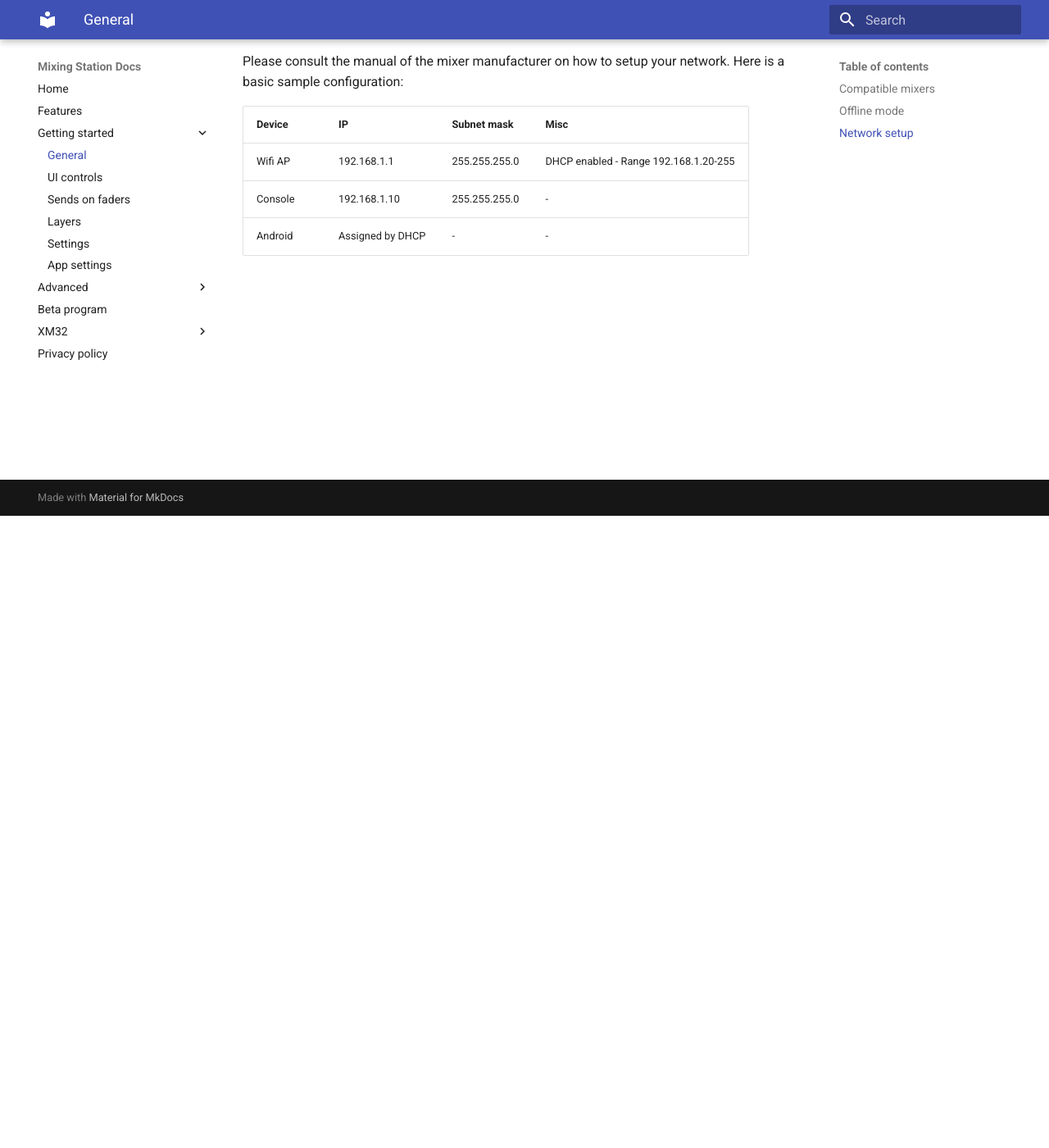
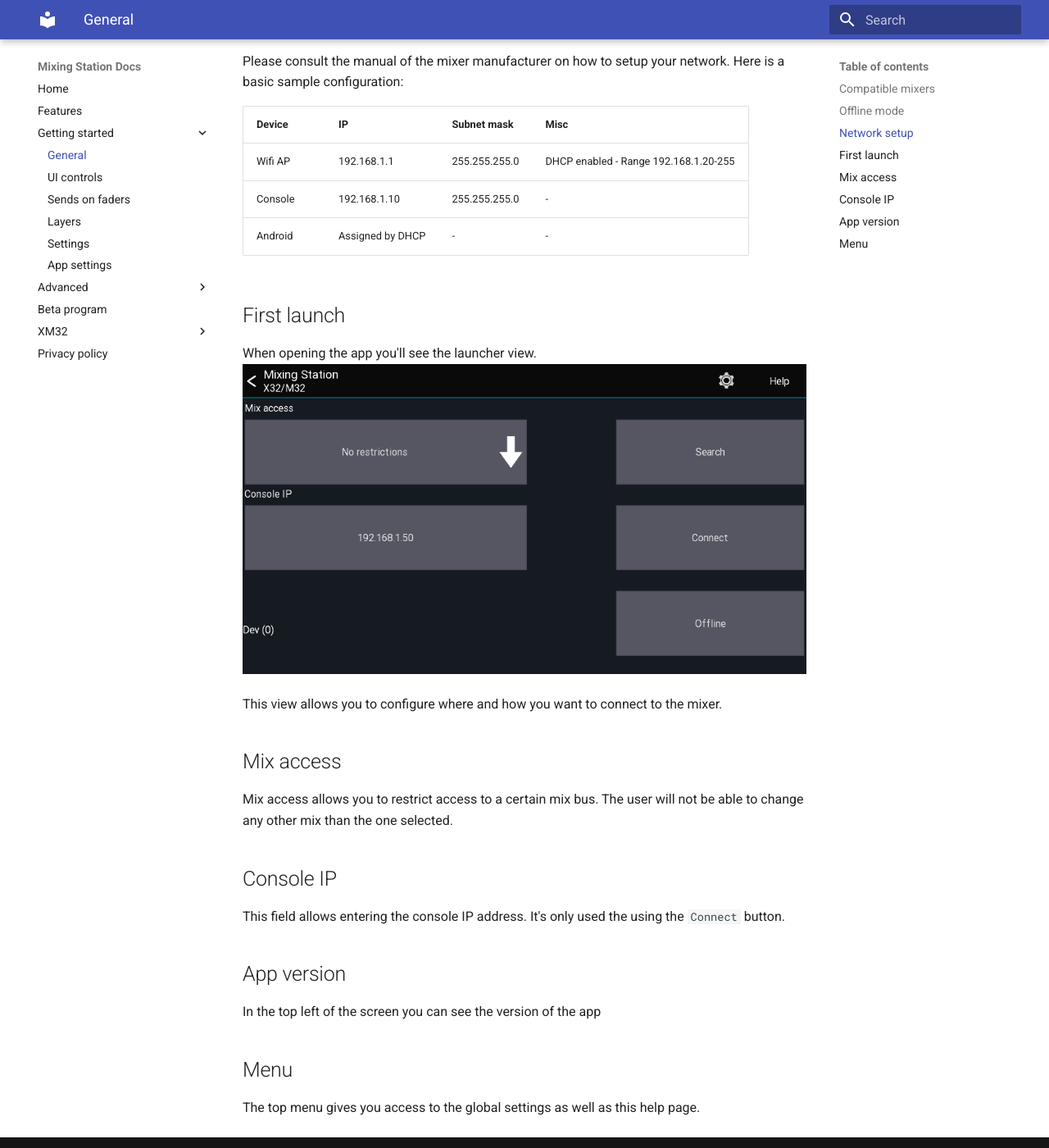
Before and after one commit to davidgiga1993/mixing-station-docs, an MkDocs documentation site: the page built from docs/getting-started.md, in a window 1280 px wide and 1400 px high, scrolled down 771 px. Shown: the whole window at 82% size. Built offline with MkDocs 1.6.1 and Material for MkDocs 9.7.7, drawn with Linux system fonts in a browser that asks for light colours.

Commit message:
Add description for launcher view
Fix solo button image in ui-controls
Remove depreciated instructions for android

```diff
--- a/docs/getting-started.md
+++ b/docs/getting-started.md
@@ -28,3 +28,23 @@
 | Wifi AP | 192.168.1.1 | 255.255.255.0 | DHCP enabled - Range 192.168.1.20-255 |
 | Console | 192.168.1.10 | 255.255.255.0 | - |
 | Android | Assigned by DHCP | - | - |
+
+
+## First launch
+
+When opening the app you'll see the launcher view.
+![Launcher](img/launcher.png)
+
+This view allows you to configure where and how you want to connect to the mixer.
+
+## Mix access
+Mix access allows you to restrict access to a certain mix bus. The user will not be able to change any other mix than the one selected.
+
+## Console IP
+This field allows entering the console IP address. It's only used the using the `Connect` button.
+
+## App version
+In the top left of the screen you can see the version of the app
+
+## Menu
+The top menu gives you access to the global settings as well as this help page.
```
Also changed, not shown: docs/ui-controls.md (+1 -3 lines), docs/img/launcher.png (added).
